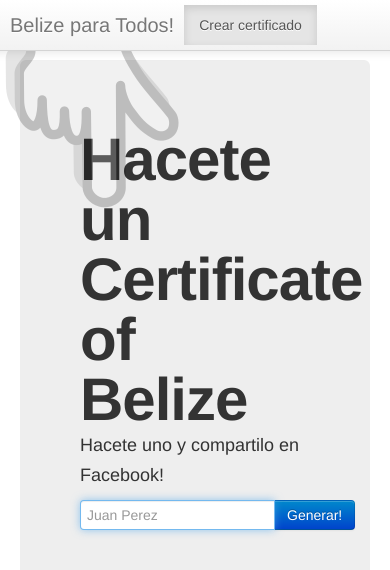
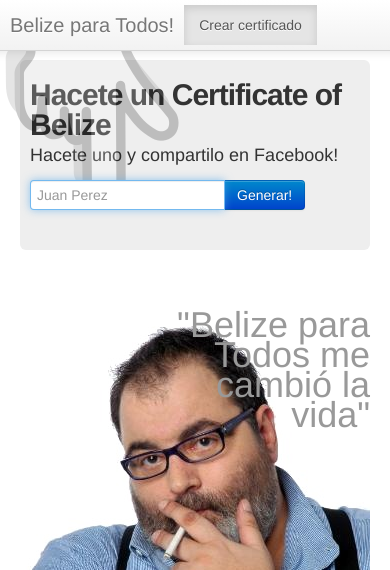
Before and after one commit to gerardobort/belize, a PHP site: page / in a window 390 px wide; the page is wider, and only the part inside the window is pictured. Shown: the top 570 px of that part. Run offline with PHP 8.4, Linux system fonts and the light colour scheme; grey boxes are pictures that could not be loaded.

Commit message:
mobile stuff

```diff
--- a/index.css
+++ b/index.css
@@ -25,7 +25,9 @@
     display: block;
     position: relative;
     margin: 0 auto;
+    max-width: 100%;
 }
+
 .jorgito-te-mira-serio:after {
     content: '"Belize para Todos me cambió la vida"';
     display: block;
@@ -36,3 +38,13 @@
     color: #999;
     width: 200px;
 }
+
+
+@media screen and (max-width: 480px) {
+    .hero-unit {
+        padding: 10px;
+    }
+    .hero-unit h1 {
+        font-size: 30px;
+    }
+}
--- a/index.html
+++ b/index.html
@@ -31,7 +31,7 @@
                     <form action="" method="post" id="form1">
                         <p>Hacete uno y compartilo en Facebook!</p>
                         <div class="input-append">
-                            <input type="text" name="fullname" value="" maxlength="17" placeholder="Juan Perez">
+                            <input type="text" name="fullname" value="" maxlength="25" placeholder="Juan Perez">
                             <input class="btn btn-primary" name="render" type="submit" value="Generar!" />
                         </div>
                     </form>
--- a/render.php
+++ b/render.php
@@ -1,6 +1,6 @@
 <?php
 
-$fullname = substr(urldecode($_GET['fullname']), 0, 17);
+$fullname = substr(urldecode($_GET['fullname']), 0, 25);
 $rImg = imagecreatefromjpeg("artwork/v1.jpg");
 $color = imagecolorallocate($rImg, 63, 71, 73);
 
```
